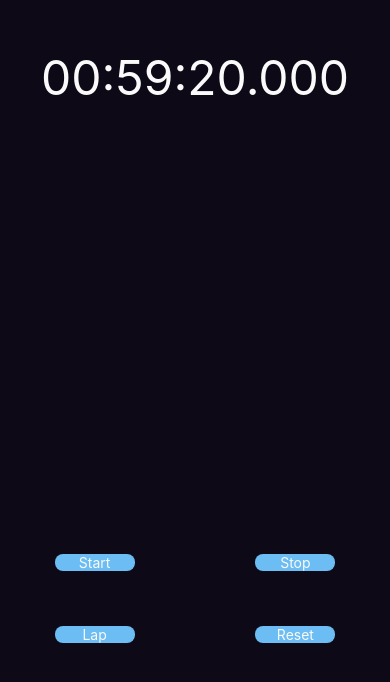
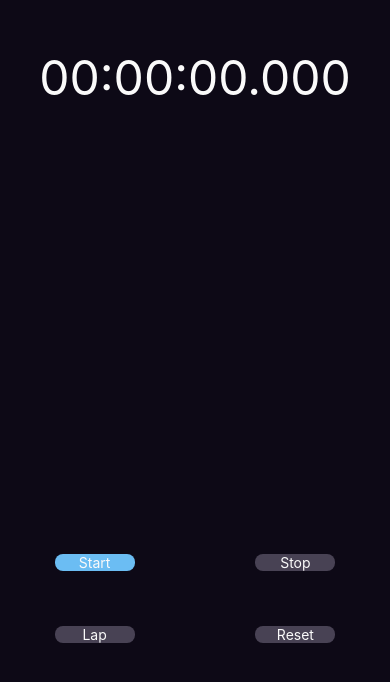
Before and after one commit to Shopify/eng-intern-assessment-react-native, a React Native app: screen / in a window 390 px wide. Shown: the part 146-828 px from the top of the page. Built offline with nearby package versions, Linux system fonts and the light colour scheme.

Commit message:
lap functionality fully works

```diff
--- a/src/StopWatch.tsx
+++ b/src/StopWatch.tsx
@@ -1,6 +1,12 @@
 import { FlatList, StyleSheet, Text, View } from 'react-native';
 import StopWatchButton from './StopWatchButton';
 import { useEffect, useState } from 'react';
+
+type LapItem = {
+  index: number;
+  lapTime: number;
+  generalTime: number;
+}
 
 function formatTime(millis: number): string {
   const hours = Math.floor((millis/1000)/3600);
@@ -11,19 +17,34 @@ function formatTime(millis: number): string {
   return `${hours.toString().padStart(2, "0")}:${minutes.toString().padStart(2, "0")}:${seconds.toString().padStart(2, "0")}.${millisFormatted.toString().padStart(3, "0")}`;
 }
 
-const renderLap = ({ item }: { item: number }) => {
+const renderLap = ({ item }: { item: LapItem }) => {
   return (
-    <Text style={styles.text}>
-      {formatTime(item)}
-    </Text>
+    <View style={styles.lapItemContainer}>
+      <View style={{width: "20%"}}>
+        <Text style={styles.text}>
+          {item.index.toString()}
+        </Text>
+      </View>
+      <View style={{width: "40%", alignItems: "center"}}>
+        <Text style={styles.text}>
+          {formatTime(item.lapTime)}
+        </Text>
+      </View>
+      <View style={{width: "40%", alignItems: "flex-end"}}>
+        <Text style={styles.text}>
+          {formatTime(item.generalTime)}
+        </Text>
+      </View>
+    </View>
+
   );
 };
 
 export default function StopWatch() {
-  const[startTime, setStartTime] = useState<number | null>(null);
-  const[time, setTime] = useState(3560000);
+  const [startTime, setStartTime] = useState<number | null>(null);
+  const [time, setTime] = useState(0);
   const [isTimerOn, setIsTimerOn] = useState(false);
-  const [laps, setLaps] = useState<number[]>([]);
+  const [lapItems, setLapItems] = useState<LapItem[]>([]);
 
   useEffect(() => {
     let interval: number | null = null;
@@ -46,18 +67,26 @@ export default function StopWatch() {
   function resetTimer(){
     setTime(0);
     setIsTimerOn(false);
-    setLaps([]);
+    setLapItems([]);
   }
 
   function addLap(){
+    const newestTime = lapItems.length > 0 ? lapItems[lapItems.length-1].generalTime : 0;
+    const newestIndex = lapItems.length > 0 ? lapItems[lapItems.length-1].index : 0;
+
+    const newLapItem = {
+      index: newestIndex+1,
+      lapTime: time-newestTime,
+      generalTime: time
+    }
+
     const newLaps = [
-      ...laps.slice(0, laps.length),
-      time,
-      ...laps.slice(laps.length)
+      ...lapItems.slice(0, lapItems.length),
+      newLapItem,
+      ...lapItems.slice(lapItems.length)
     ];
 
-    console.log(newLaps);
-    setLaps(newLaps);
+    setLapItems(newLaps);
   }
 
   return (
@@ -66,8 +95,21 @@ export default function StopWatch() {
         <Text style={styles.stopwatchText}>{formatTime(time)}</Text>
       </View>
       <View style={styles.lapsContainer}>
+        {lapItems.length > 0 ?
+          <View style={styles.lapsHeader}>
+          <View style={{width: "20%"}}>
+            <Text style={styles.text}>Lap</Text>
+          </View>
+          <View style={{width: "40%", alignItems: "center"}}>
+            <Text style={styles.text}>Lap Time</Text>
+          </View>
+          <View style={{width: "40%", alignItems: "flex-end"}}>
+            <Text style={styles.text}>Overall Time</Text>
+          </View>
+        </View> :
+        null}
         <FlatList
-          data={laps}
+          data={[...lapItems].reverse()}
           renderItem={renderLap}
           scrollEnabled={true}
           showsVerticalScrollIndicator={false}
@@ -75,12 +117,12 @@ export default function StopWatch() {
       </View>
       <View style={styles.buttonsContainer}>
         <View style={styles.buttonsRowContainer}>
-          <StopWatchButton action='start' onPress={() => setIsTimerOn(true)}></StopWatchButton>
-          <StopWatchButton action='stop' onPress={() => setIsTimerOn(false)}></StopWatchButton>
+          <StopWatchButton action='start' onPress={() => setIsTimerOn(true)} isDisabled={isTimerOn}/>
+          <StopWatchButton action='stop' onPress={() => setIsTimerOn(false)} isDisabled={!isTimerOn}></StopWatchButton>
         </View>
         <View style={styles.buttonsRowContainer}>
-          <StopWatchButton action='lap' onPress={addLap}></StopWatchButton>
-          <StopWatchButton action='reset' onPress={resetTimer}></StopWatchButton>
+          <StopWatchButton action='lap' onPress={addLap} isDisabled={!isTimerOn}></StopWatchButton>
+          <StopWatchButton action='reset' onPress={resetTimer} isDisabled={time === 0}></StopWatchButton>
         </View>
     </View>
     </View>
@@ -100,25 +142,28 @@ const styles = StyleSheet.create({
     height: "30%",
     width: "90%",
   },
+  lapsHeader: {
+    flexDirection: "row",
+    width: "100%",
+    marginBottom: 4,
+  },
   lapsContainer: {
-    justifyContent: "center",
+    height: "30%",
+    width: "80%",
+  },
+  lapItemContainer:{
+    flexDirection: "row",
     alignItems: "center",
-    height: "30%",
-    width: "90%",
   },
   buttonsContainer:{
     justifyContent: "flex-end",
     alignItems: "center",
     height: "40%",
     width: "90%",
-    // borderWidth: 2,
-    // borderColor: "white"
   },
   buttonsRowContainer: {
     flexDirection: "row",
     justifyContent: "space-between",
-    // borderWidth: 2,
-    // borderColor: "white",
     width: "80%",
     marginBottom: 32,
   },
--- a/src/StopWatchButton.tsx
+++ b/src/StopWatchButton.tsx
@@ -38,7 +38,7 @@ export default function StopWatchButton(
   }
   : StopWatchButtonProps) {
 
-  //Button title is just the action capitalized
+  //Button title is just the action name capitalized
   const buttonTitle = action.substring(0, 1).toUpperCase() + action.substring(1);
 
   return (
@@ -65,7 +65,7 @@ export default function StopWatchButton(
             justifyContent: "center",
             alignItems: "center"
           }}
-          onPress={onPress}
+          onPress={!isDisabled ? onPress : () => null}
         >
           <Text style={styles.text}>{buttonTitle}</Text>
         </TouchableOpacity>
```
